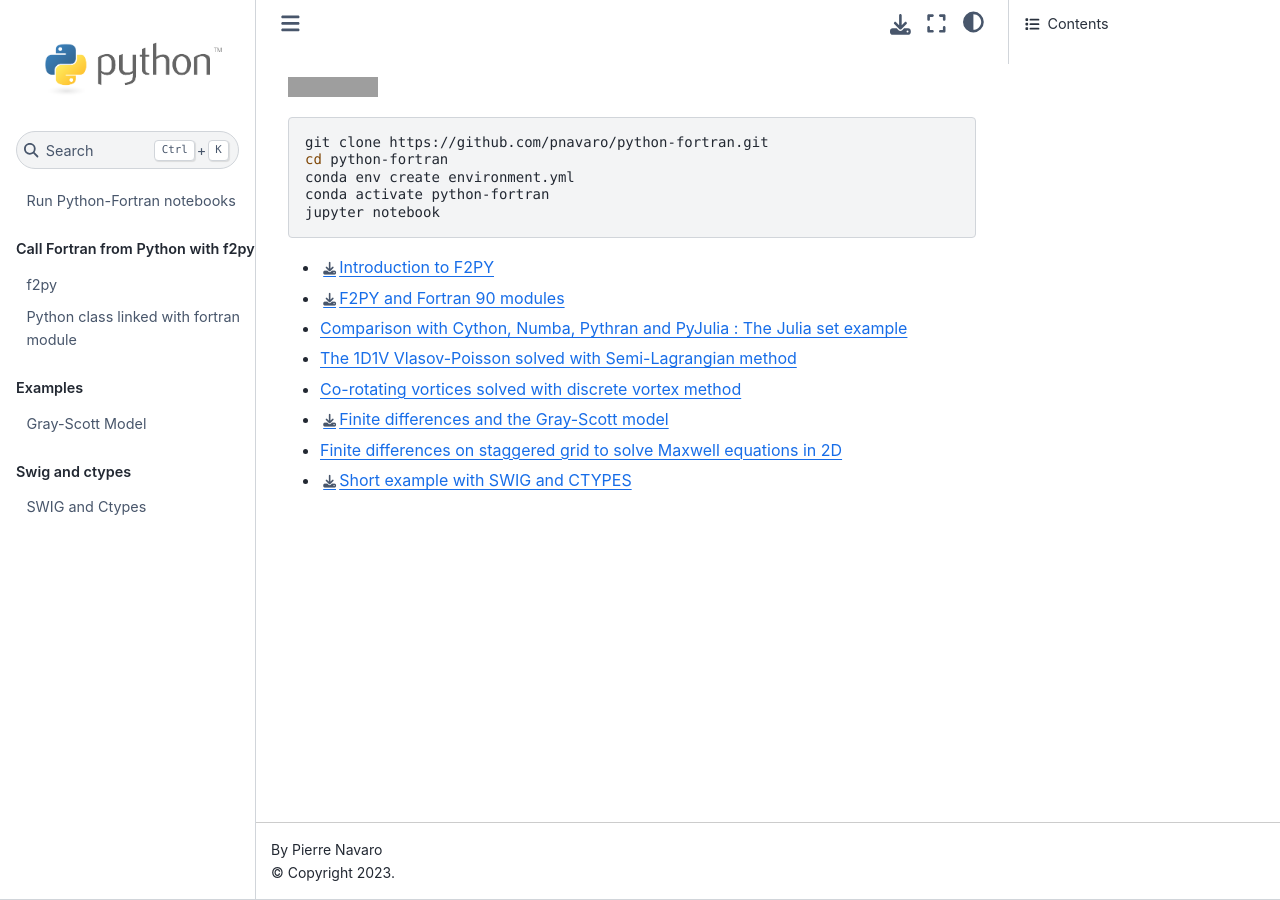
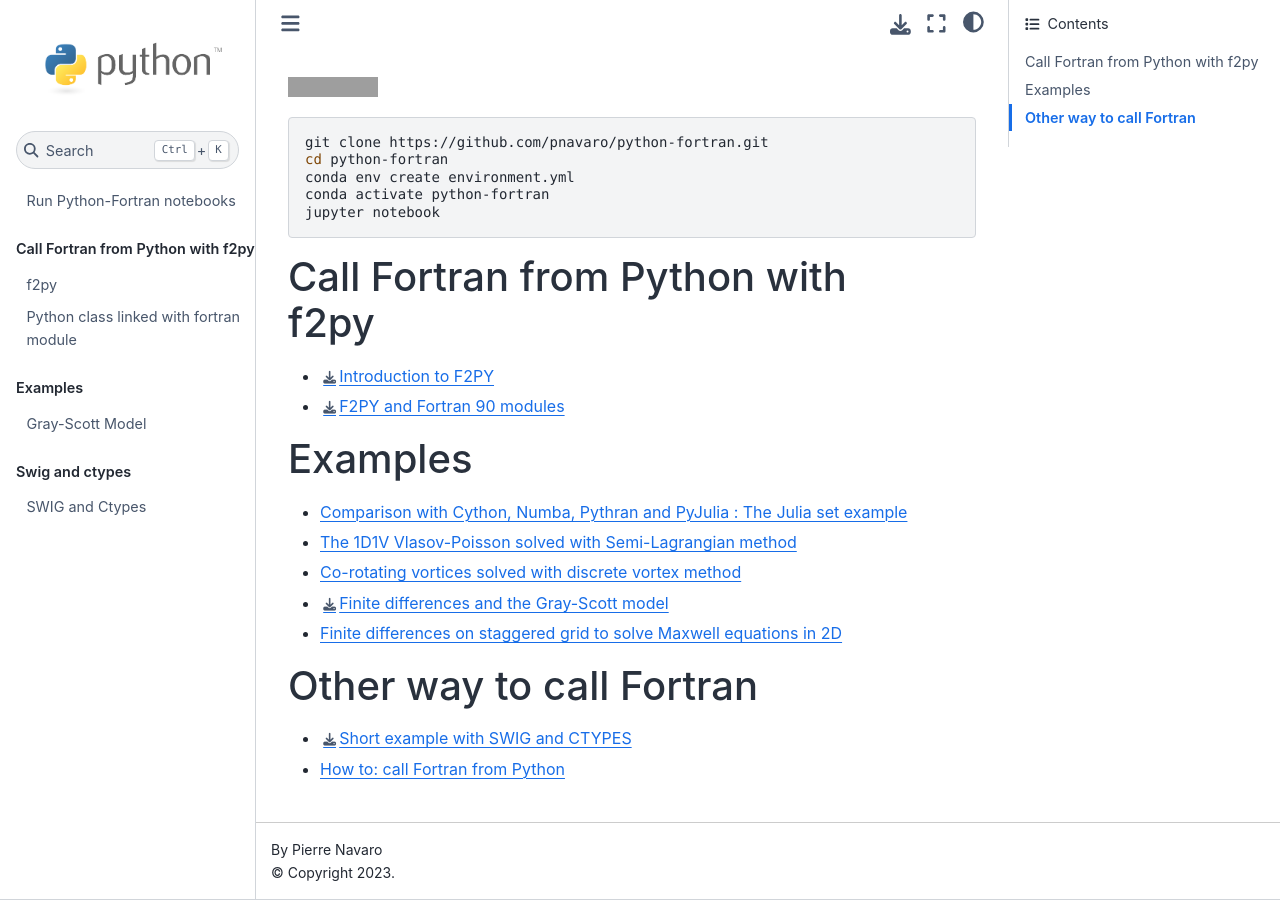
Before and after one commit to pnavaro/python-fortran, a Jupyter Book: the page built from docs/index.md, in a window 1280 px wide. Built offline with Jupyter Book 1.0.4 settings and Sphinx 7.4.7 and the Sphinx Book theme 1.1.4, drawn with Linux system fonts in a browser that asks for light colours; pages that are not in the unit, such as notebooks, are missing from menus; grey boxes are pictures that could not be loaded.

````diff
--- a/docs/index.md
+++ b/docs/index.md
@@ -7,11 +7,18 @@ conda env create environment.yml
 conda activate python-fortran
 jupyter notebook
 ```
+
+## Call Fortran from Python with f2py
   - [Introduction to F2PY](01.f2py.html)
   - [F2PY and Fortran 90 modules](02.f2py.html)
+
+## Examples
   - [Comparison with Cython, Numba, Pythran and PyJulia : The Julia set example](03.julia-set.html)
   - [The 1D1V Vlasov-Poisson solved with Semi-Lagrangian method](04.vlasov-poisson.html)
   - [Co-rotating vortices solved with discrete vortex method](05.co-rotating-vortex.html)
   - [Finite differences and the Gray-Scott model](06.gray-scott-model.html)
   - [Finite differences on staggered grid to solve Maxwell equations in 2D](07.maxwell-fdtd-2d.html)
+
+## Other way to call Fortran
   - [Short example with SWIG and CTYPES](08.swig.html)
+  - [How to: call Fortran from Python](http://www.legi.grenoble-inp.fr/people/Pierre.Augier/how-to-call-fortran-from-python.html)
````
Also changed, not shown: environment.yml (+12 -13 lines), 1 other file.
